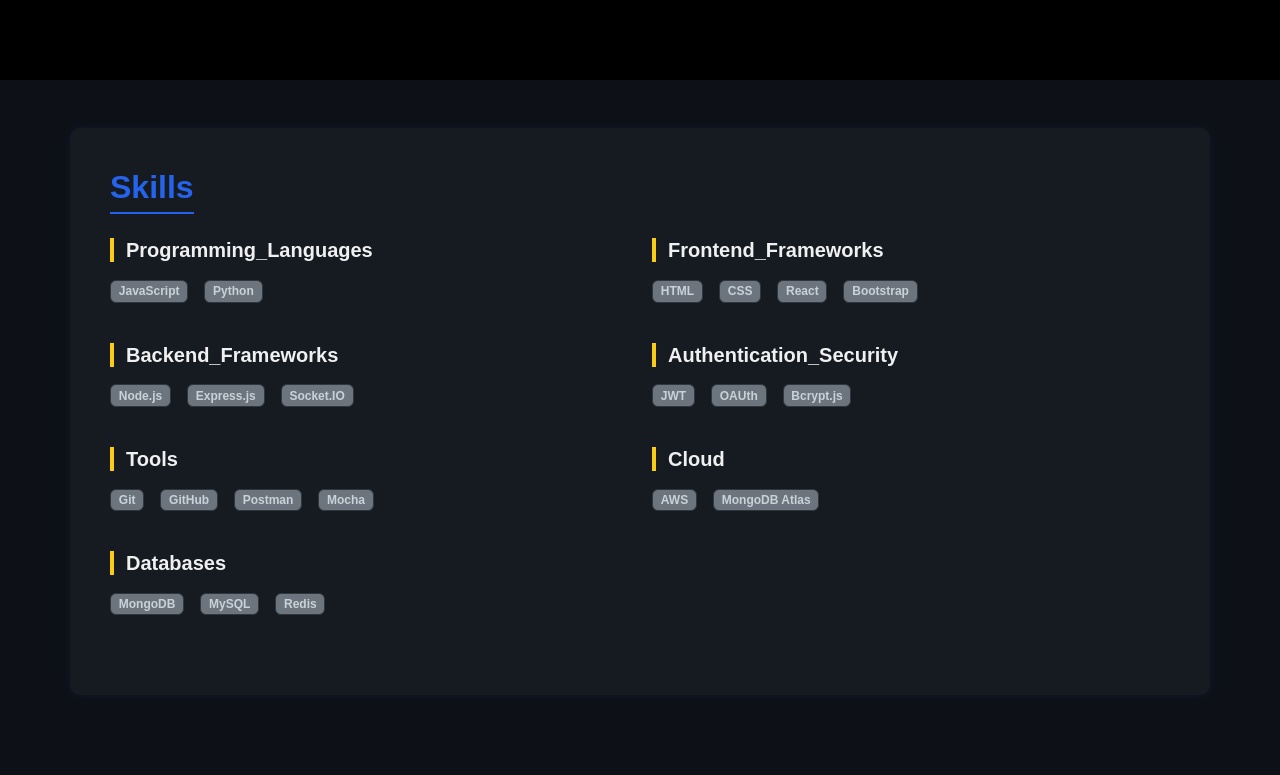
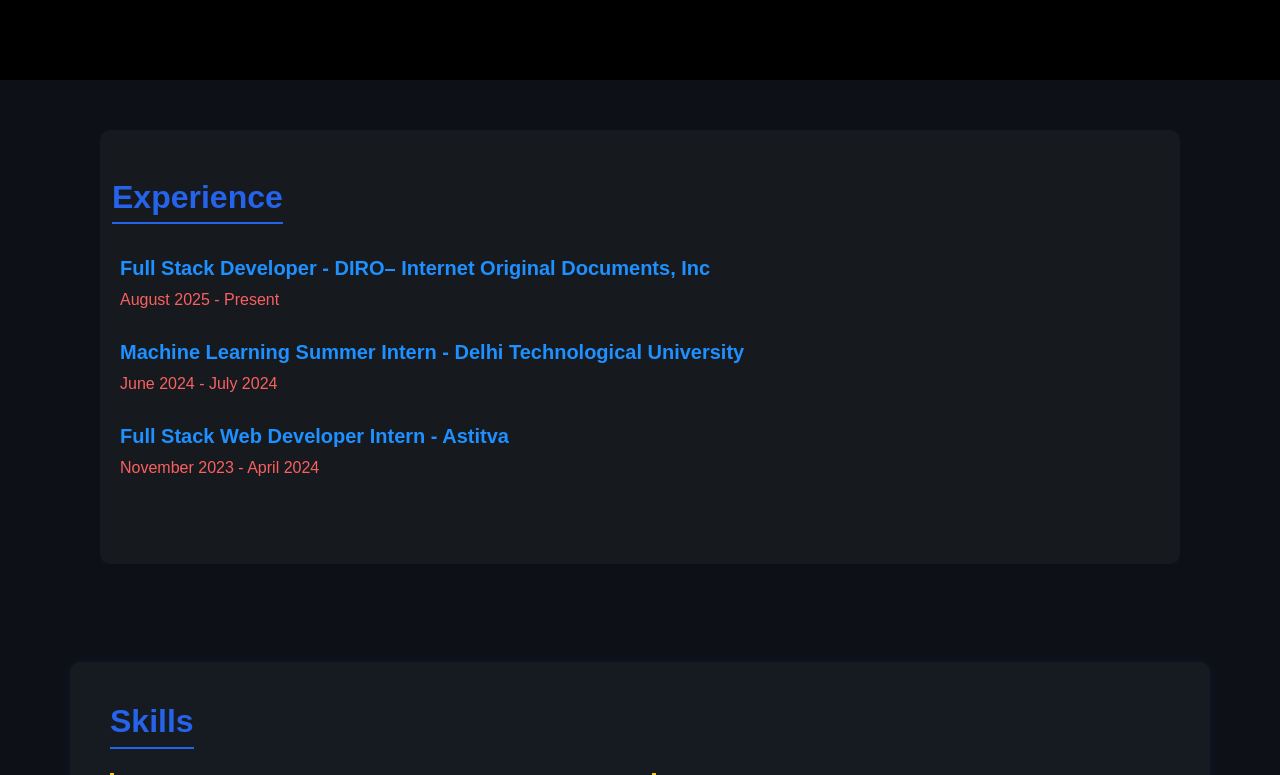
Before and after one commit to BHUPESHDABAS/My-Portfolio, a React (Create React App) app: page / in a window 1280 px wide. Shown: the part 640-1415 px from the top of the page. Built offline with nearby package versions, Linux system fonts and the light colour scheme.

Commit message:
updating details

```diff
--- a/src/App.js
+++ b/src/App.js
@@ -13,9 +13,9 @@
     <>
       <CustomNavbar />
       <Hero />
+      <Experience />
       <Skills />
       <Projects />
-      <Experience />
       <Education/>
       <Certificates/>
       <Contact />
--- a/src/components/Education.js
+++ b/src/components/Education.js
@@ -17,7 +17,7 @@
 
 function Education (){
   return (
-    <section className="py-5 " id="education">
+    <section className="py-5 exp_background1" id="education">
       <Container>
         <h2 className="mb-4 text-center fw-bold">Education</h2>
         <Row className='exp_row'>
--- a/src/components/Experience.js
+++ b/src/components/Experience.js
@@ -2,6 +2,12 @@
 import { Container, Row, Col } from 'react-bootstrap';
 
 const experienceData = [
+  {
+    role: 'Full Stack Developer',
+    company: 'DIRO– Internet Original Documents, Inc',
+    duration: 'August 2025 - Present',
+    description: '-  Developing and testing scalable frontend and backend systems while ensuring high performance and reliability.'
+  },
   {
     role: 'Machine Learning Summer Intern',
     company: 'Delhi Technological University',
@@ -18,7 +24,7 @@
 
 function Experience() {
   return (
-    <section className="py-5 " id="experience">
+    <section className="py-5 exp_background" id="experience">
       <Container>
         <h2 className="mb-4 text-center fw-bold">Experience</h2>
         <Row className='exp_row'>
@@ -26,7 +32,7 @@
             <Col md={12} className="mb-4" key={index}>
               <h5 className="fw-bold">{exp.role} - {exp.company}</h5>
               <p className="mb-1" style={{ color: '#fb6060ff' }}>{exp.duration}</p>
-              <p>{exp.description}</p>
+
             </Col>
           ))}
         </Row>
--- a/src/components/Hero.js
+++ b/src/components/Hero.js
@@ -28,7 +28,7 @@
               <Button
                 variant="outline-light"
                 className="me-3"
-                href="https://drive.google.com/file/d/1_Zsu46pDGyrcGwE6kjbQPiS4f0cpylzP/view?usp=sharing"
+                href="https://drive.google.com/file/d/1GdgnxjaVhLOUeNqWo3w0_kxM3itHMCzQ/view?usp=drive_link"
                 target="_blank"
                 rel="noopener noreferrer"
               >
--- a/src/components/Navbar.js
+++ b/src/components/Navbar.js
@@ -10,9 +10,9 @@
         <Navbar.Collapse id="basic-navbar-nav">
           <Nav className="ms-auto">
             <Nav.Link href="#home">Home</Nav.Link>
+            <Nav.Link href="#experience">Experience</Nav.Link>
             <Nav.Link href="#skills">Skills</Nav.Link>
             <Nav.Link href="#projects">Projects</Nav.Link>
-            <Nav.Link href="#experience">Experience</Nav.Link>
             <Nav.Link href="#education">Education</Nav.Link>
             <Nav.Link href="#certificates">Certificates</Nav.Link>
             {/* <Nav.Link href="https://drive.google.com/file/d/1Ebfyvi4gQ-zVp7MvUQz1lAKMuz14UXAa/view?usp=sharing">Resume</Nav.Link> */}
--- a/src/index.css
+++ b/src/index.css
@@ -49,7 +49,18 @@
 }
 
 .exp_row{
-  background-color: rgba(0, 0, 0, 0.492);
+  /* background-color: rgba(0, 0, 0, 0.492); */
   padding: 8px;
   border-radius: 10px;
 }
+
+.exp_background{
+  background-color: rgba(24, 27, 33, 0.905);
+  margin: 50px 100px;
+  border-radius: 10px;
+}
+.exp_background1{
+  background-color: rgba(24, 27, 33, 0.69);
+  margin: 0px 100px;
+  border-radius: 10px;
+}
```
